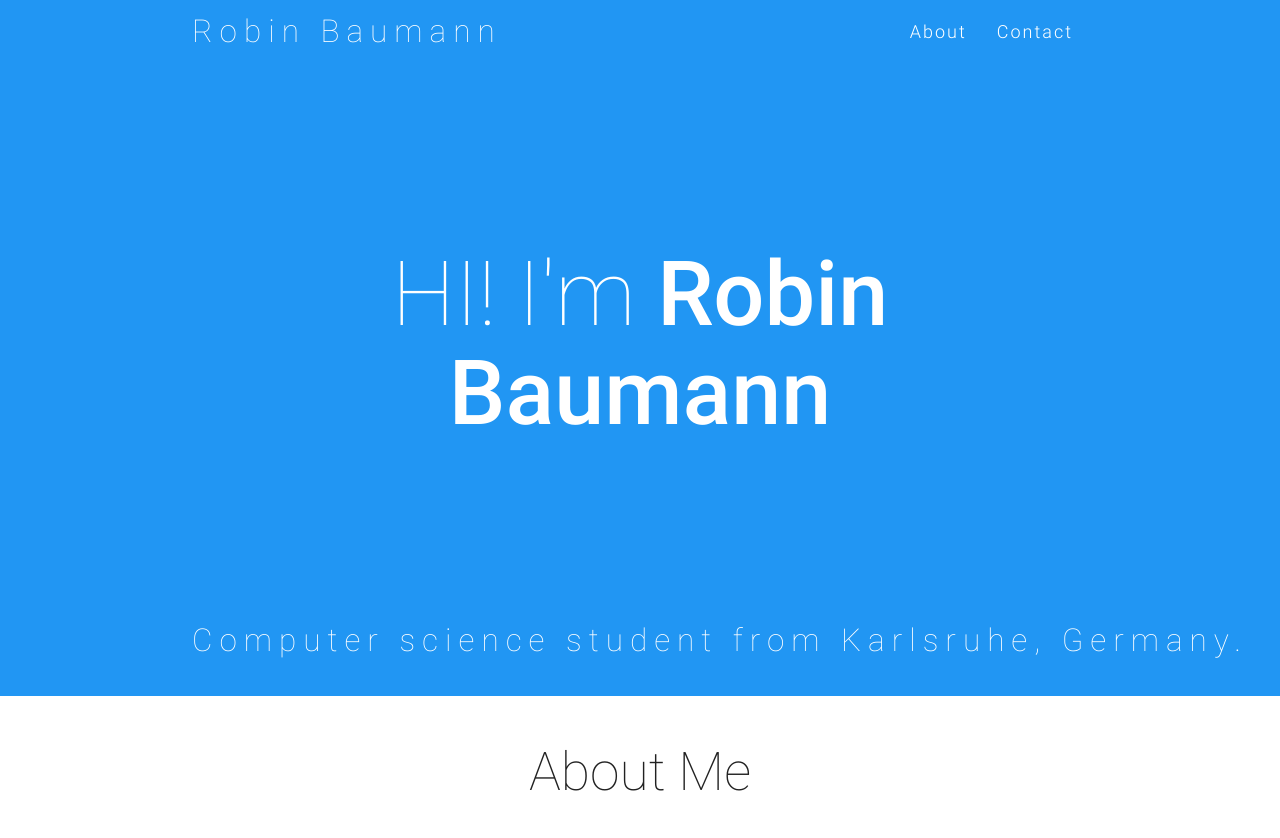
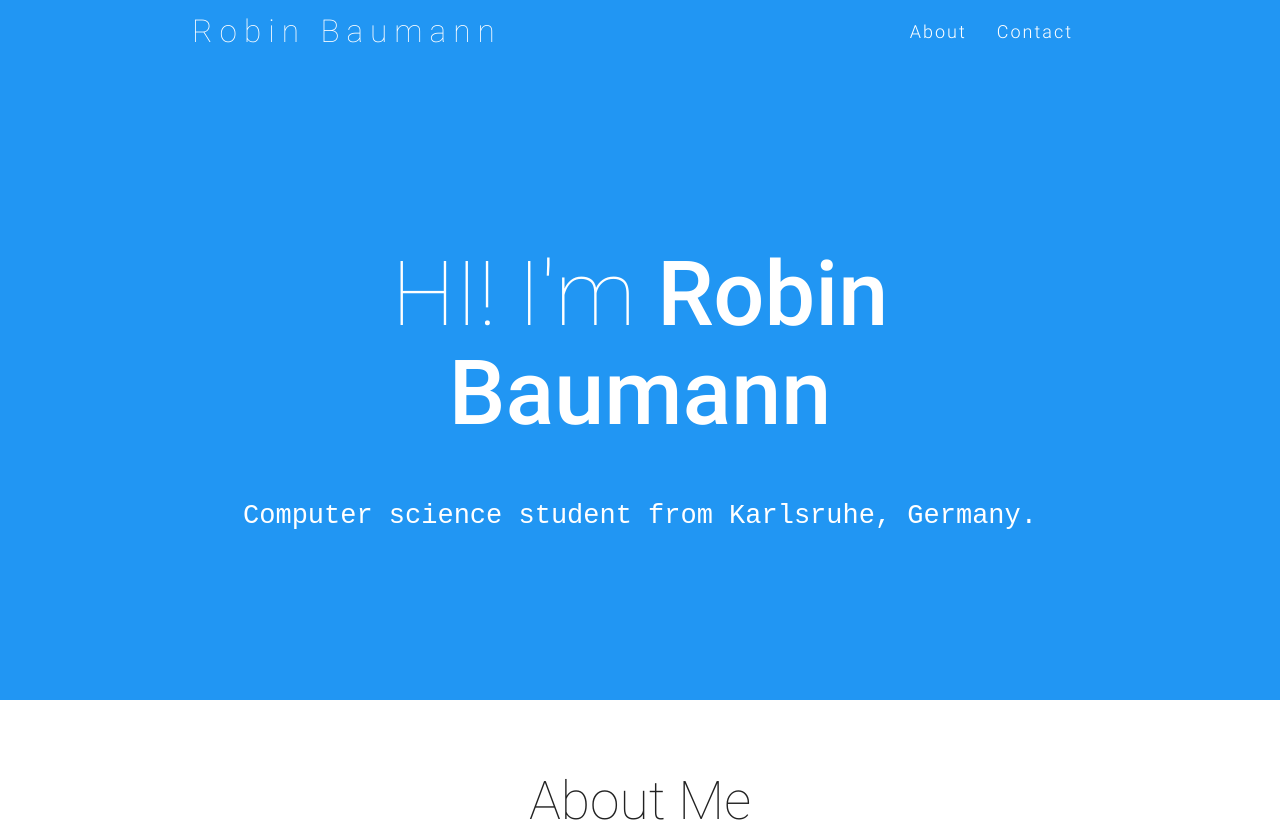
Before and after one commit to RobinBaumann/robinbaumann.github.io, a plain HTML site: page index.html in a window 1280 px wide. Shown: the top 838 px of the page. Drawn offline with Linux system fonts and the light colour scheme.

Commit message:
fixed text-align

```diff
--- a/index.html
+++ b/index.html
@@ -45,9 +45,9 @@
 <div class="section no-pad-bot" id="index-banner">
     <div class="container">
         <h1 class="text_h center header cd-headline letters type">
-            <span>HI! I'm <strong>Robin Baumann</strong></span>
+            <span>HI! I'm <strong>Robin Baumann</strong></span> <br>
+            <span style="font-family: monospace, monospace; font-size: 30%; font-weight: lighter">Computer science student from Karlsruhe, Germany.</span>
         </h1>
-        <h3 class="brand-logo" style="text-align: center">Computer science student from Karlsruhe, Germany.</h3>
     </div>
 </div>
 
```
